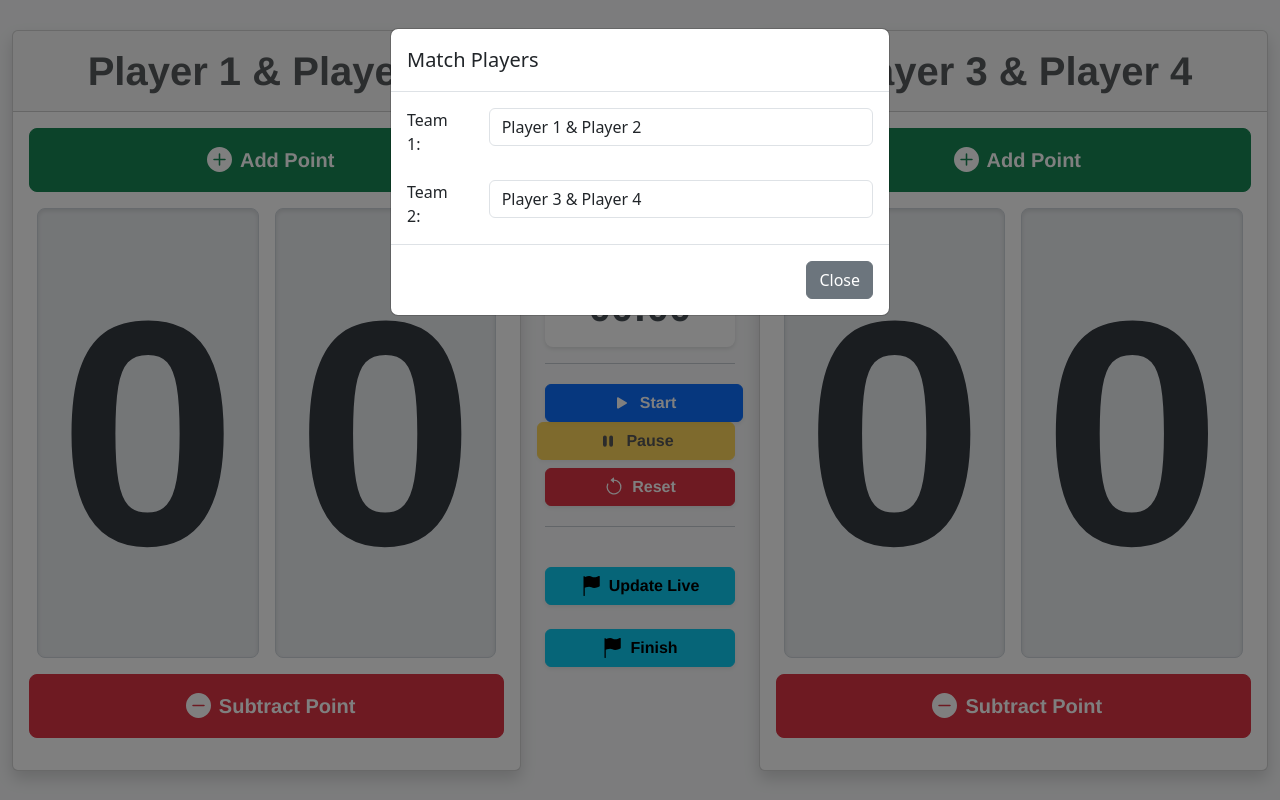
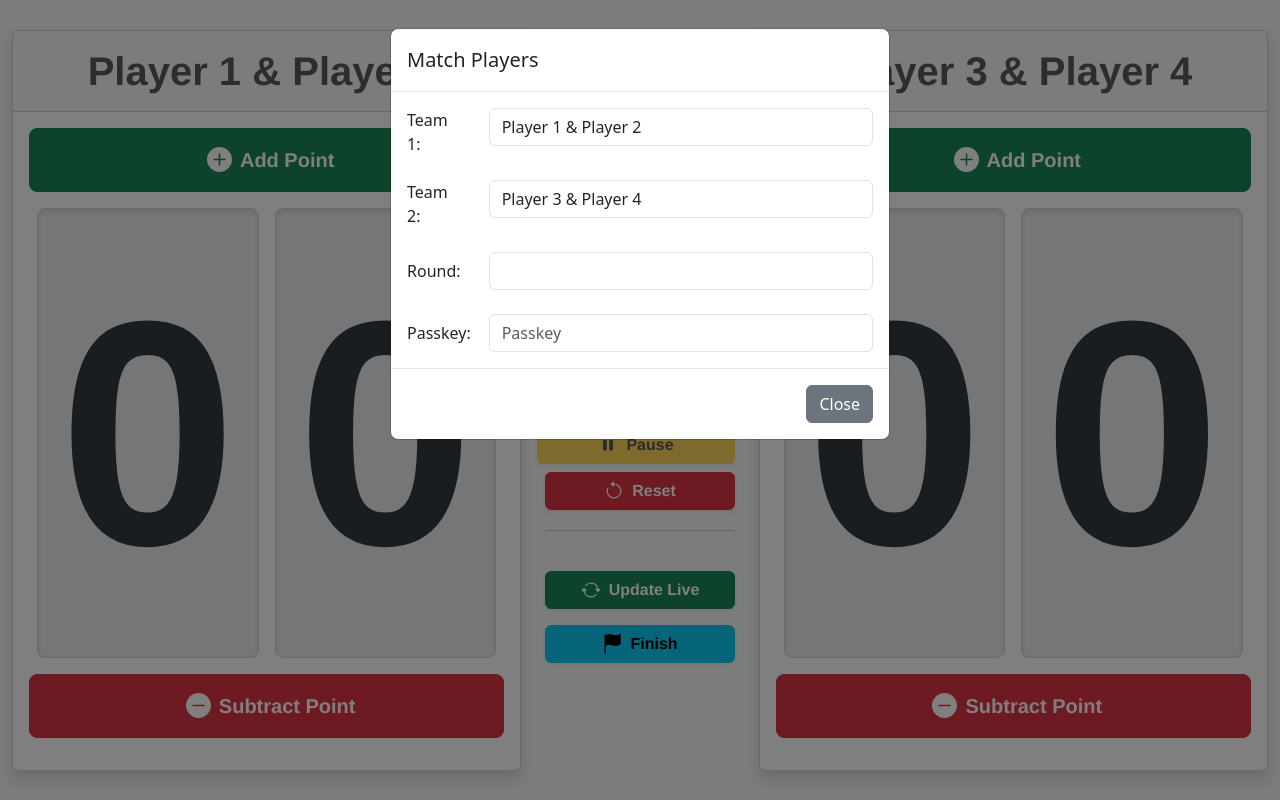
Before and after one commit to juliandito/vue2-score-counter, a Vue app: page /counter in a window 1280 px wide. Both pictures are taken after a click on the button "Setup Players". Built offline with nearby package versions, Linux system fonts and the light colour scheme.

Commit message:
Added security for write

```diff
--- a/src/views/BadmintonCounter.vue
+++ b/src/views/BadmintonCounter.vue
@@ -148,20 +148,20 @@
           <b-col>
             <b-button
               @click="updateCurrentMatch"
-              variant="info"
+              variant="success"
               block
               class="font-weight-bold w-100 shadow-sm d-flex flex-row justify-content-center align-items-center"
             >
-              <b-icon-flag-fill></b-icon-flag-fill>
+              <b-icon-arrow-repeat></b-icon-arrow-repeat>
               <span class="ps-2">Update Live</span>
             </b-button>
           </b-col>
         </b-row>
 
-        <b-row class="mt-4">
+        <b-row class="mt-3">
           <b-col>
             <b-button
-              @click="saveData"
+              @click="showFinishModal"
               variant="info"
               block
               class="font-weight-bold w-100 shadow-sm d-flex flex-row justify-content-center align-items-center"
@@ -228,6 +228,8 @@
       </b-col>
     </b-row>
 
+
+
     <b-modal
       id="settingModal"
       title="Match Players"
@@ -248,6 +250,7 @@
           ></b-form-input>
         </b-col>
       </b-row>
+
       <b-row class="mt-4">
         <b-col sm="2" class="d-flex align-items-center">
           <label for="input-small">Team 2:</label>
@@ -261,10 +264,68 @@
         </b-col>
       </b-row>
 
+      <b-row class="mt-4">
+        <b-col sm="2" class="d-flex align-items-center">
+          <label for="input-small">Round:</label>
+        </b-col>
+        <b-col sm="10">
+          <b-form-input
+            id="match-name"
+            v-model="runningMatchData.matchName"
+          ></b-form-input>
+        </b-col>
+      </b-row>
+
+      <b-row class="mt-4">
+        <b-col sm="2" class="d-flex align-items-center">
+          <label for="input-small">Passkey:</label>
+        </b-col>
+        <b-col sm="10">
+          <b-form-input
+            id="passkey"
+            placeholder="Passkey"
+            v-model="passkey"
+          ></b-form-input>
+        </b-col>
+      </b-row>
+
       <template #modal-footer>
         <b-button variant="secondary" @click="hideSettingModal">Close</b-button>
       </template>
     </b-modal>
+
+
+
+    <b-modal
+      id="finishModal"
+      title="Finish Game"
+      v-model="modalFinishShow"
+      no-close-on-backdrop
+      no-close-on-esc
+      hide-header-close
+    >
+      <b-row class="mt-4">
+        <b-col sm="4" class="d-flex align-items-center">
+          <label for="input-small">Match Category</label>
+        </b-col>
+        <b-col sm="8">
+          <b-form-select
+            class="w-100"
+            id="match-category"
+            v-model="selectedMatchType"
+            :options="matchTypeOption"
+          ></b-form-select>
+        </b-col>
+      </b-row>
+
+      <template #modal-footer>
+        <b-button variant="secondary" @click="hideFinishModal">Close</b-button>
+        <b-button variant="success" @click="saveData">Submit</b-button>
+      </template>
+    </b-modal>
+
+
+
   </b-container>
 </template>
 
@@ -285,6 +346,7 @@ export default {
       team1Player: "Player 1 & Player 2",
       team2Player: "Player 3 & Player 4",
       runningMatchData: {
+        matchName: '',
         team1Score: 0,
         team2Score: 0,
         timeElapsed: 0,
@@ -292,6 +354,7 @@ export default {
         team2Player: "Player 3 & Player 4",
       },
       initialMatchData: {
+        matchName: '',
         team1Score: 0,
         team2Score: 0,
         timeElapsed: 0,
@@ -300,7 +363,11 @@ export default {
       },
       localStorageKey: 'matchData',
       isInitialized: false,
-      currentMatchId: 'l4b5zRxOghe1B5quXEF2'
+      currentMatchId: 'l4b5zRxOghe1B5quXEF2',
+      modalFinishShow: false,
+      passkey: '',
+      selectedMatchType: '',
+      matchTypeOption: [ "Men's Doubles", "Mixed Doubles"],
     };
   },
   computed: {
@@ -328,19 +395,23 @@ export default {
     this.initData()
   },
   methods: {
-    incrementScore(team) {
+    async incrementScore(team) {
       if (team === "team1") {
         this.runningMatchData.team1Score++;
       } else if (team === "team2") {
         this.runningMatchData.team2Score++;
       }
+
+      await this.updateCurrentMatch()
     },
-    decrementScore(team) {
+    async decrementScore(team) {
       if (team === "team1" && this.runningMatchData.team1Score > 0) {
         this.runningMatchData.team1Score--;
       } else if (team === "team2" && this.runningMatchData.team2Score > 0) {
         this.runningMatchData.team2Score--;
       }
+
+      await this.updateCurrentMatch()
     },
     startTimer() {
       if (!this.timerRunning) {
@@ -363,13 +434,22 @@ export default {
       this.stopTimer();
       this.runningMatchData = {...this.initialMatchData}
       this.isInitialized = false
+      this.passkey = ''
+      this.selectedMatchType = ''
       localStorage.removeItem(this.localStorageKey)
     },
     showSettingModal() {
       this.modalSettingShow = true;
+      this.passkey = localStorage.getItem('passkey');
     },
     hideSettingModal() {
       this.modalSettingShow = false;
+    },
+    showFinishModal() {
+      this.modalFinishShow = true;
+    },
+    hideFinishModal() {
+      this.modalFinishShow = false;
     },
     saveToLocalStorage() {
       localStorage.setItem(this.localStorageKey, JSON.stringify(this.runningMatchData));
@@ -390,18 +470,44 @@ export default {
       }
     },
     async saveData() {
+      if (!this.isInitialized) {
+        return
+      }
+
+      const guard = await this.guardCall()
+      if (!guard) {
+        return
+      }
+
       try {
-        const docRef = await db.collection('men-doubles-match').add({
+        let collName
+        if (this.selectedMatchType === "Men's Doubles") {
+          collName = 'men-doubles-match'
+        } else {
+          collName = 'mixed-doubles-match'
+        }
+
+        await db.collection(collName).add({
           ...this.runningMatchData,
           createdAt: firebase.firestore.FieldValue.serverTimestamp()
         });
 
-        console.log("Document written with ID: ", docRef.id);
+        this.hideFinishModal()
+        this.resetAll()
       } catch (e) {
         console.error("Error adding document: ", e);
       }
     },
     async updateCurrentMatch() {
+      if (!this.isInitialized) {
+        return
+      }
+
+      const guard = await this.guardCall()
+      if (!guard) {
+        return
+      }
+
       const docRef = db.collection('active-match').doc(this.currentMatchId);
       await docRef.update({
         ...this.runningMatchData,
@@ -409,6 +515,28 @@ export default {
       });
 
       console.log("Document updated");
+    },
+    async guardCall() {
+      const key = localStorage.getItem('passkey');
+
+      if (key === '') {
+        return false
+      }
+
+      try {
+        const docRef = db.collection(key).doc('CsipNVwzNCtEXLRtmowd');
+        const doc = await docRef.get();
+
+        if (doc.exists) {
+          return true
+        } else {
+          console.log('Wrong passkey')
+          return false
+        }
+      } catch (error) {
+        console.error("Error fetching single document:", error);
+        return false
+      }
     }
   },
   beforeDestroy() {
@@ -422,6 +550,9 @@ export default {
           this.saveToLocalStorage()
         }
       }
+    },
+    passkey (value) {
+      localStorage.setItem('passkey', value);
     }
   }
 };
```
